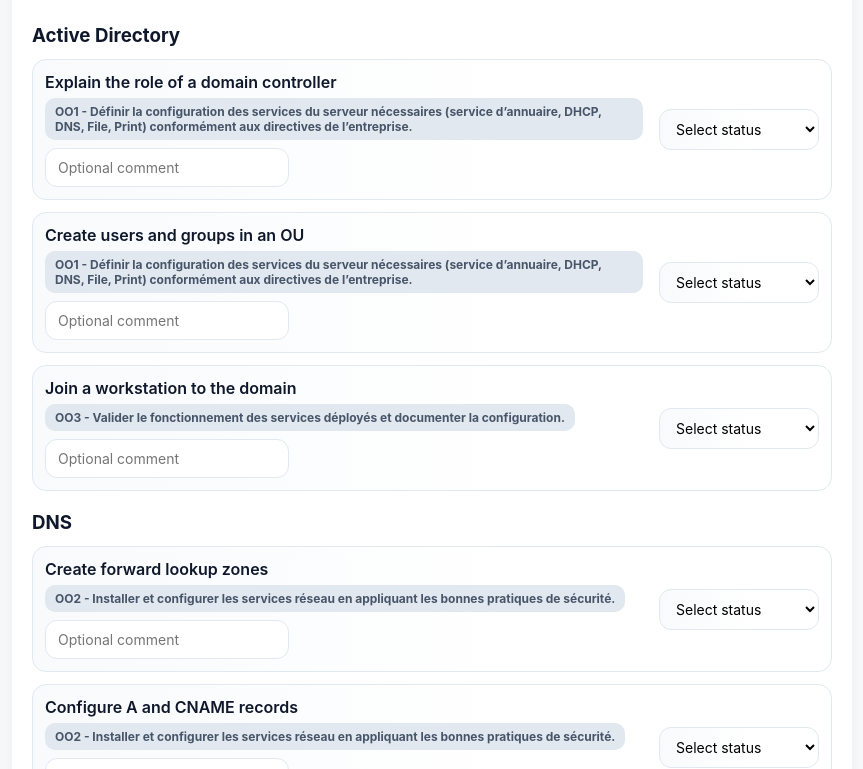
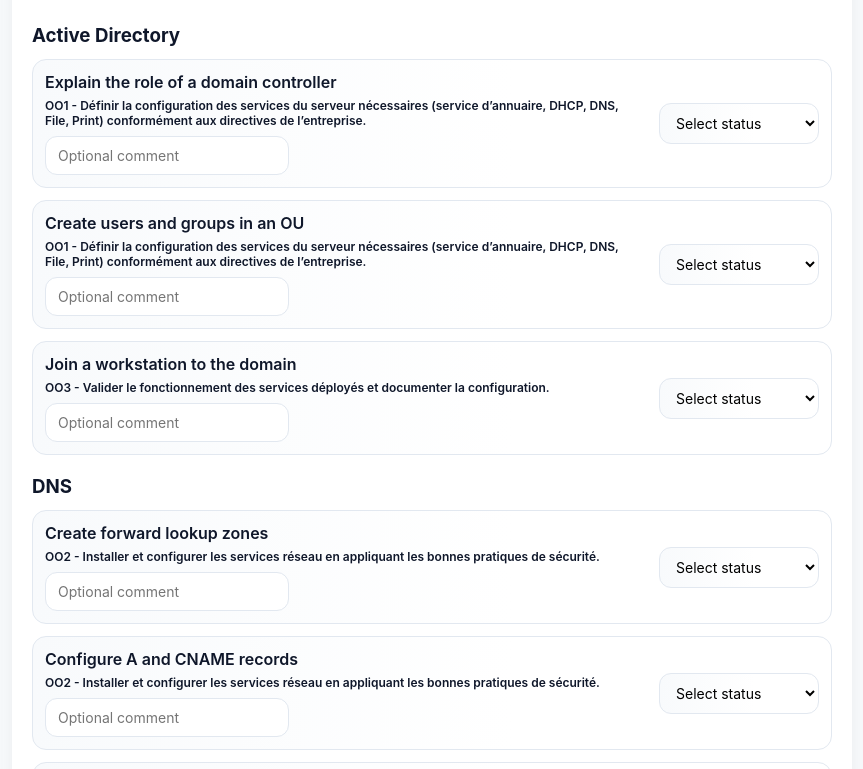
Before and after one commit to hurtlinb/erapport, a React (Vite) app in the folder client/: page / in a window 1280 px wide. Shown: the part 971-1740 px from the top of the page, without its empty margins (380-1243 px from the left). Built offline with nearby package versions, Linux system fonts and the light colour scheme.

Commit message:
Remove competency badge styling box

```diff
--- a/client/src/styles.css
+++ b/client/src/styles.css
@@ -362,15 +362,12 @@ textarea {
 
 .competency-tag {
   margin: 0;
-  display: inline-flex;
-  align-items: center;
-  gap: 6px;
-  padding: 6px 10px;
-  border-radius: 10px;
-  background: #e2e8f0;
-  color: #475569;
+  display: inline;
+  padding: 0;
+  background: none;
+  color: #0f172a;
   font-size: 12px;
-  font-weight: 700;
+  font-weight: 600;
 }
 
 .status-select {
```
